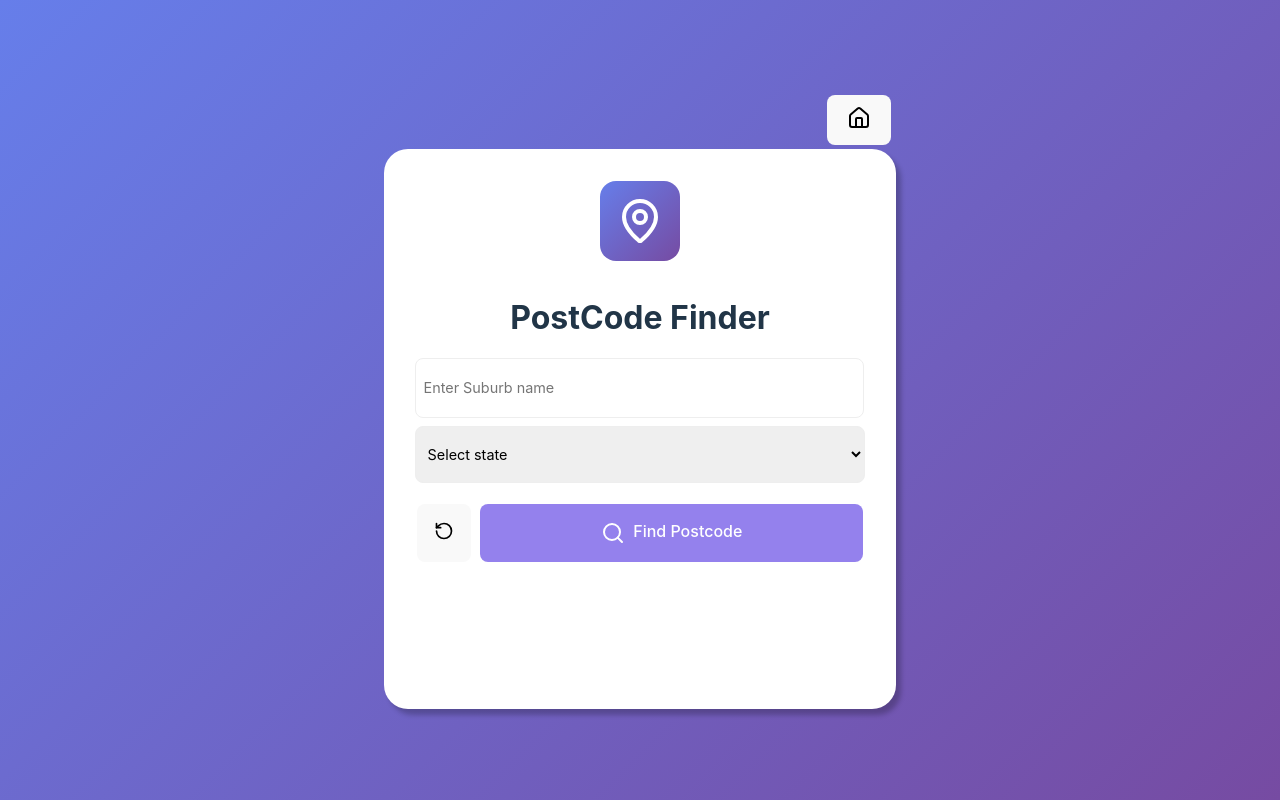
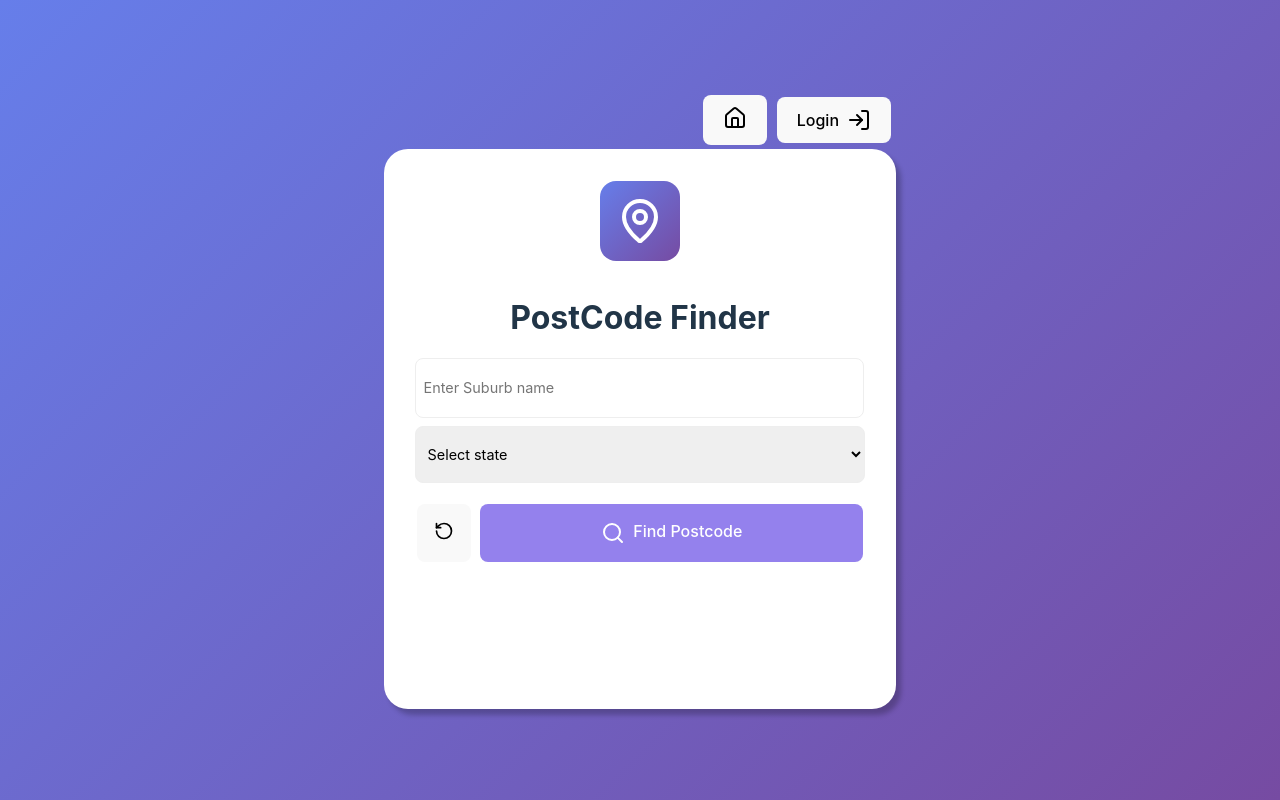
Before and after one commit to ronaldkwan93/client-postcode, a React (Vite) app: page /postcode in a window 1280 px wide. Built offline with nearby package versions, Linux system fonts and the light colour scheme; no server answers.

Commit message:
adds suburb adding validation

```diff
--- a/src/components/Header/Header.module.scss
+++ b/src/components/Header/Header.module.scss
@@ -0,0 +1,11 @@
+.container {
+    display: flex;
+    align-items: center;
+
+    &__btn {
+        display: flex;
+        justify-content: center;
+        align-items: center;
+        gap: 0.5em;
+    }
+}
--- a/src/components/Header/Header.tsx
+++ b/src/components/Header/Header.tsx
@@ -1,5 +1,6 @@
-import { Home } from "lucide-react";
+import { Home, LogIn } from "lucide-react";
 import { useNavigate } from "react-router-dom";
+import styles from "./Header.module.scss";
 
 const Header = () => {
   const navigate = useNavigate();
@@ -8,9 +9,16 @@ const Header = () => {
     navigate("/");
   };
   return (
-    <div>
-      <button onClick={handleHomeNav}><Home/></button>
-      {/* <button>Login</button> */}
+    <div className={styles.container}>
+      <button onClick={handleHomeNav}>
+        <Home />
+      </button>
+      <div>
+        <button className={styles.container__btn}>
+          Login
+          <LogIn />
+        </button>
+      </div>
     </div>
   );
 };
--- a/src/pages/AddSuburb.tsx
+++ b/src/pages/AddSuburb.tsx
@@ -42,6 +42,13 @@ const AddSuburb = () => {
       return;
     }
     const result = await addPostCodeAndSuburb(postcode, suburb);
+    if(result === undefined) {
+        setValError("Suburb already exists in this area!");
+      suburbRef.current?.focus();
+      setShake(true);
+      setTimeout(() => setShake(false), 400);
+      return;
+    }
     setSubmitStatus(result ?? false);
   };
 
--- a/src/pages/PostCode.tsx
+++ b/src/pages/PostCode.tsx
@@ -3,7 +3,6 @@ import styles from "./PostCode.module.scss";
 import { getPostCodeBySuburbAndState } from "../services/dataServices";
 import { AlertCircle, MapPin, RotateCcw, Search } from "lucide-react";
 import ShakeWrapper from "../utilities/ShakeWrapper";
-import Header from "../components/Header/Header";
 
 const PostCode = () => {
   const inputRef = useRef<HTMLInputElement>(null);
--- a/src/services/dataServices.ts
+++ b/src/services/dataServices.ts
@@ -51,6 +51,7 @@ export const addPostCodeAndSuburb = async (
 
     if (!response.ok) {
       throw new Error("Failed to fetch data");
+      return false;
     }
 
     if (response.status === 201) {
```
Also changed, not shown: src/App.tsx (line endings or trailing spaces). Lines whose indentation alone changed are shown as unchanged.
